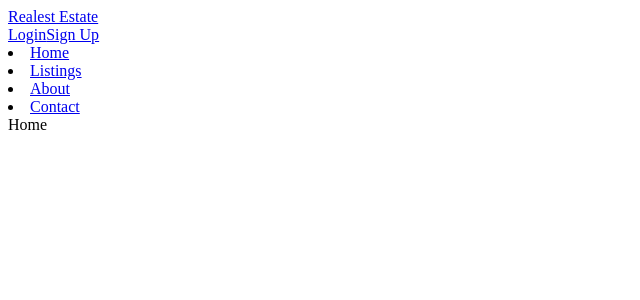
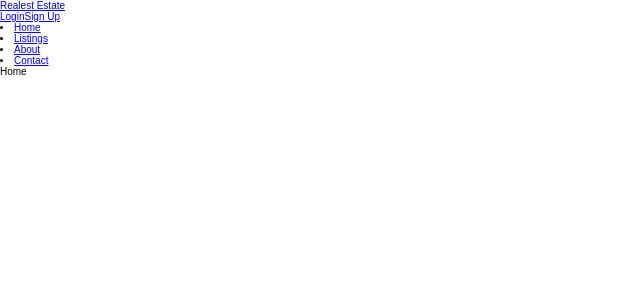
Before and after one commit to KiarashYavari/real_estate, a React (Create React App) app: page / in a window 1280 px wide. Shown: the top 300 px of the page, without its empty margins (0-640 px from the left). Built offline with nearby package versions, Linux system fonts and the light colour scheme.

Commit message:
add base style rules

```diff
--- a/src/sass/base/_base.scss
+++ b/src/sass/base/_base.scss
@@ -0,0 +1,36 @@
+*,
+*::after,
+*::before {
+    margin: 0;
+    padding: 0;
+    box-sizing: inherit;
+}
+
+html {
+    font-size: 62.5%;
+
+    @include respond(tab-land) {
+        font-size: 56.25%;
+    }
+
+    @include respond(tab-port) {
+        font-size: 50%;
+    }
+
+    @include respond(phone) {
+        font-size: 80%;
+    }
+}
+
+body {
+    box-sizing: border-box;
+    font-family: bebas-neue, sans-serif;
+
+    @include respond(tab-port) {
+        padding: 0;
+    }
+}
+
+::selection {
+    background-color: rgba($color-primary, 0.3);
+}
```
